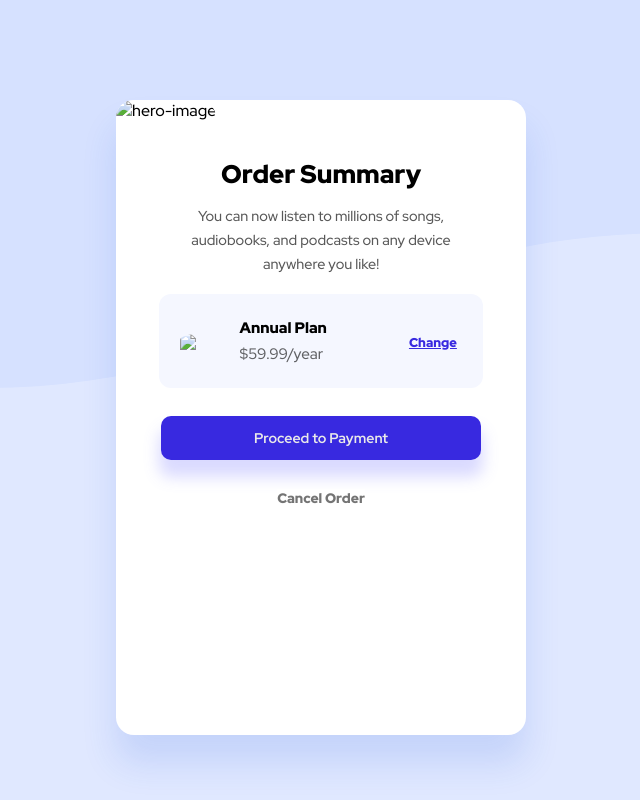
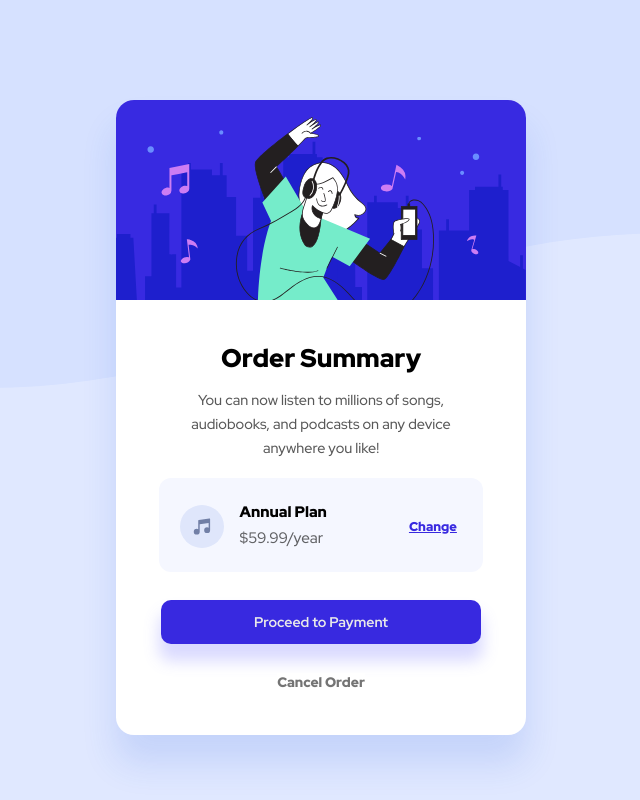
Before and after one commit to Arslanj9/Order-summary-component-Solution-files, a plain HTML site: page index.html in a window 1280 px wide. Shown: the whole page, without its empty margins (319-959 px from the left). Drawn offline with Linux system fonts and the light colour scheme; the site is published under a folder, as on GitHub Pages, so addresses that start at the root find nothing.

Commit message:
Update index.html

```diff
--- a/index.html
+++ b/index.html
@@ -21,7 +21,7 @@
   <div class="bg">
     <div class="inner-bg">
       <div class="card">
-        <img class="bg-image" src="/images/illustration-hero.svg" alt="hero-image">
+        <img class="bg-image" src="images/illustration-hero.svg" alt="hero-image">
 
         <div class="card-inner">
 
@@ -33,7 +33,7 @@
 
           <div class="plan">
 
-            <img src="/images/icon-music.svg">
+            <img src="images/icon-music.svg">
 
             <div class="plan-text">
               <h3>Annual Plan</h3>
```
